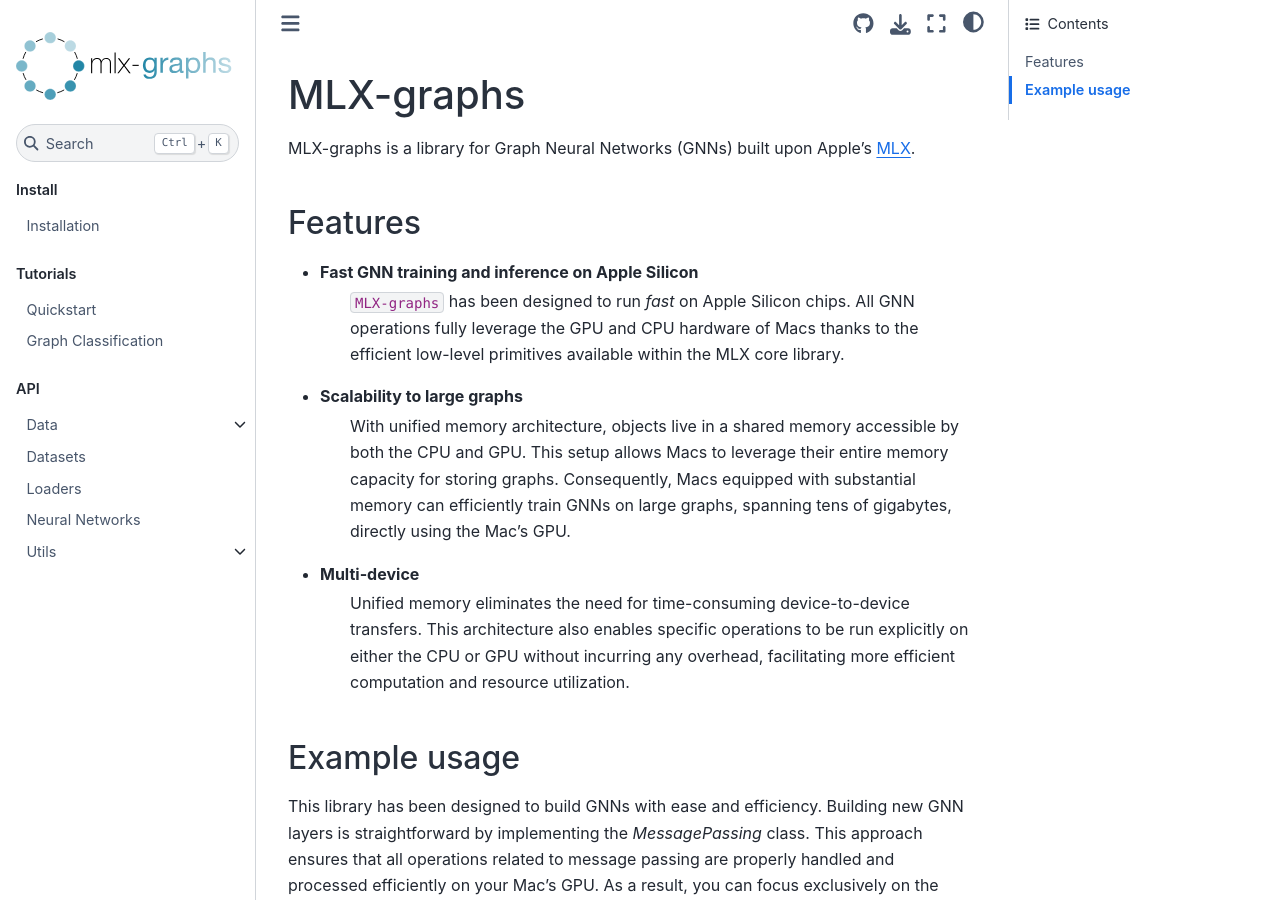
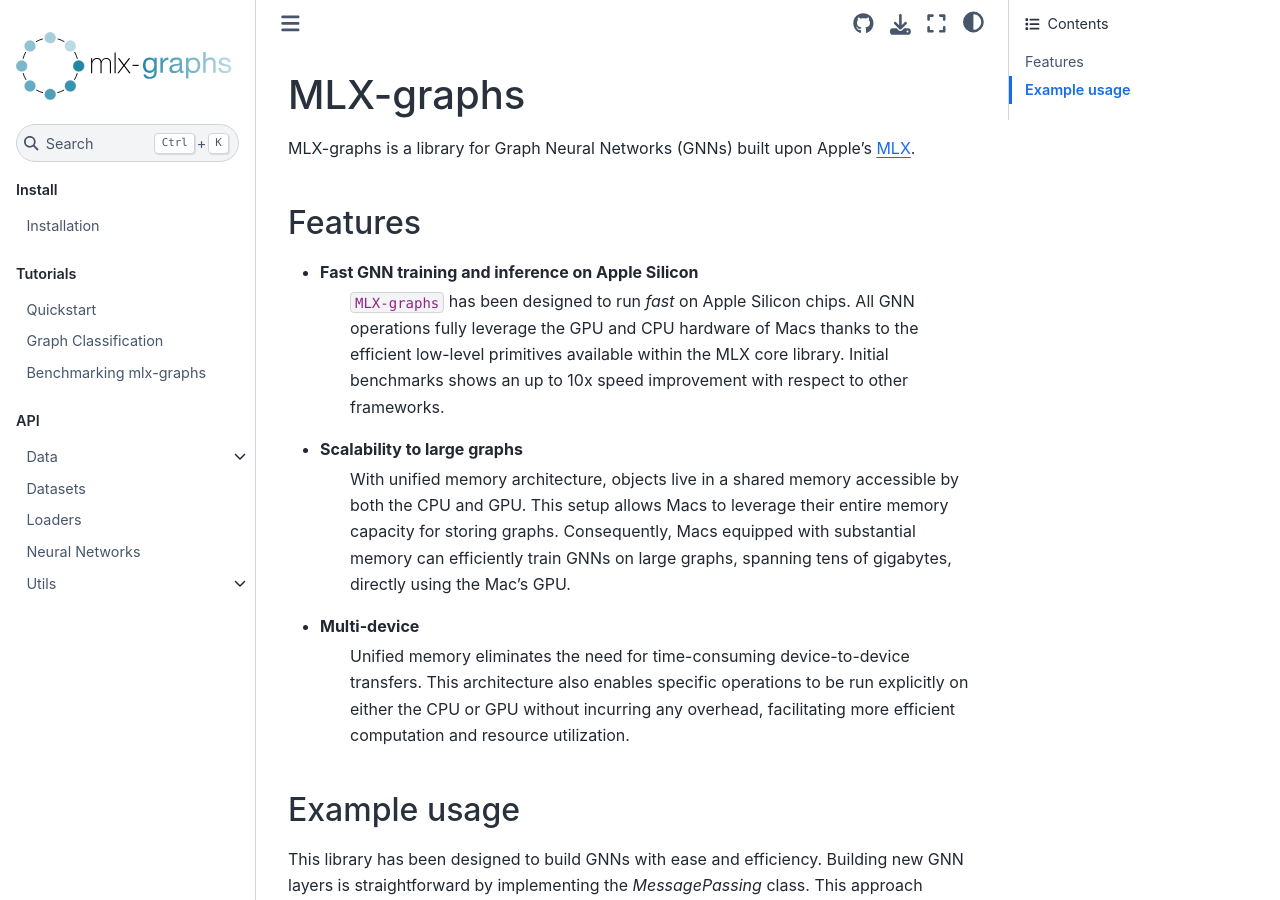
Before and after one commit to mlx-graphs/mlx-graphs, a Sphinx documentation site: the page built from docs/source/index.rst, in a window 1280 px wide and 900 px high. Built offline with Sphinx 7.4.7 and the Sphinx Book theme 1.1.4, drawn with Linux system fonts in a browser that asks for light colours; some of the changed text lies outside the part shown.

Commit message:
add benchmark nb to docs and add perf results

```diff
--- a/docs/source/index.rst
+++ b/docs/source/index.rst
@@ -11,7 +11,8 @@ Features
 - Fast GNN training and inference on Apple Silicon
    ``MLX-graphs`` has been designed to run *fast* on Apple Silicon chips. All GNN operations
    fully leverage the GPU and CPU hardware of Macs thanks to the efficient low-level primitives
-   available within the MLX core library.
+   available within the MLX core library. Initial benchmarks shows an up to 10x speed improvement
+   with respect to other frameworks.
 - Scalability to large graphs
    With unified memory architecture, objects live in a shared memory accessible by both the CPU and GPU.
    This setup allows Macs to leverage their entire memory capacity for storing graphs.
```
Also changed, not shown: other parts of docs/source/index.rst (+1 -0 lines), README.md (+2 -1 lines), docs/source/tutorials/notebooks/benchmark_pyg_dgl_mxg.ipynb.
